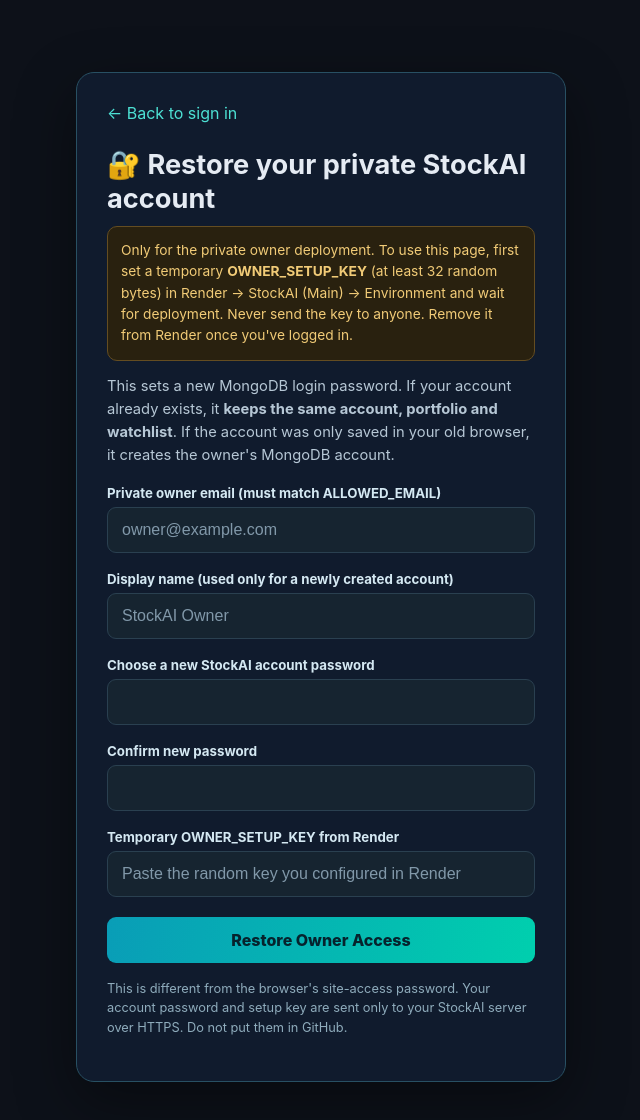
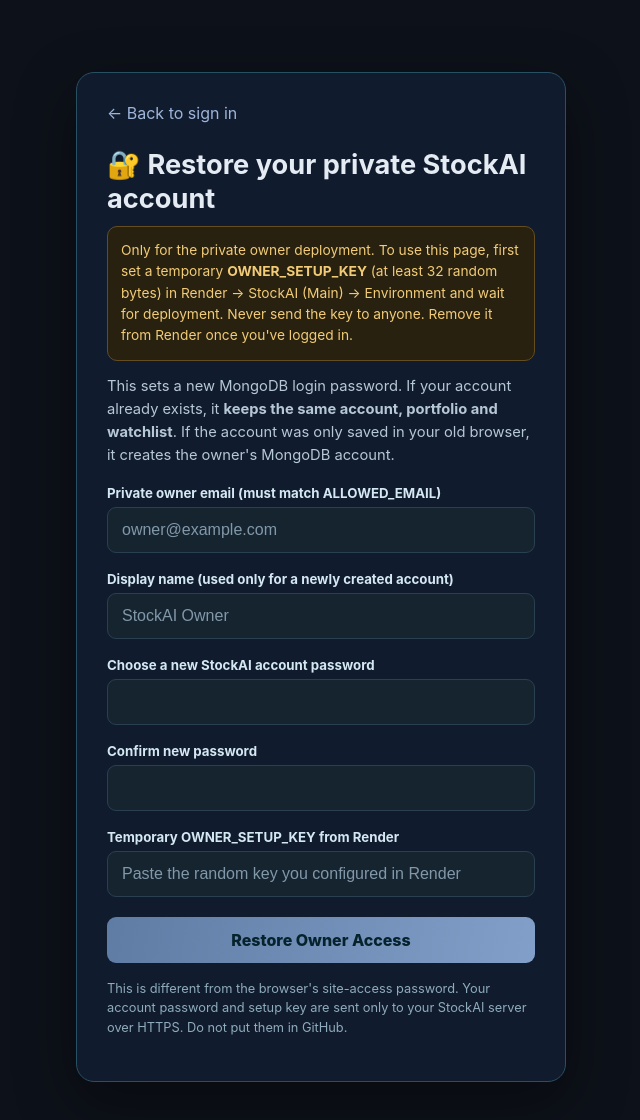
Before and after one commit to Jeet-Bharucha/StockAi, a website: page owner-recovery.html in a window 1280 px wide. Shown: the whole page, without its empty margins (319-959 px from the left). Drawn offline with Linux system fonts and the light colour scheme.

Commit message:
Complete subdued steel-blue palette across StockAI visuals and chart accents

```diff
--- a/owner-recovery.html
+++ b/owner-recovery.html
@@ -10,12 +10,12 @@
     *{box-sizing:border-box}
     body{margin:0;min-height:100vh;background:radial-gradient(ellipse at top,#0e3443 0%,#080e1b 55%);padding:24px}
     main{max-width:490px;margin:6vh auto;padding:30px;background:#101b2d;border:1px solid #285063;border-radius:18px;box-shadow:0 20px 60px #0006}
-    a{color:#4de1d4;text-decoration:none}a:hover{text-decoration:underline}
+    a{color:#9eb5da;text-decoration:none}a:hover{text-decoration:underline}
     h1{font-size:1.7rem;line-height:1.25;margin:25px 0 10px}p{color:#b6c7d5;line-height:1.55;font-size:.92rem}
     label{display:block;margin:18px 0 6px;font-size:.83rem;font-weight:700;color:#d4e8f2}
     input{width:100%;padding:13px 14px;border-radius:9px;border:1px solid #35536b;color:white;background:#0a1523;font-size:16px}
-    input:focus{outline:2px solid #29bcad;outline-offset:1px}
-    button{width:100%;margin-top:20px;background:linear-gradient(100deg,#099db7,#00cfae);color:#06232d;border:0;border-radius:9px;padding:13px;font:inherit;font-weight:800;cursor:pointer}
+    input:focus{outline:2px solid #8aa5cc;outline-offset:1px}
+    button{width:100%;margin-top:20px;background:linear-gradient(100deg,#5e7ca4,#819fc8);color:#06232d;border:0;border-radius:9px;padding:13px;font:inherit;font-weight:800;cursor:pointer}
     button:disabled{opacity:.65;cursor:wait}
     .notice{padding:13px;border-radius:10px;background:#29210f;border:1px solid #644d21;color:#f1cb77;font-size:.86rem;line-height:1.55}
     .tip{font-size:.8rem;color:#8facbc}#message{margin-top:16px;font-size:.9rem;line-height:1.5}#message.error{color:#ff9aa9}#message.success{color:#86efac}
```
